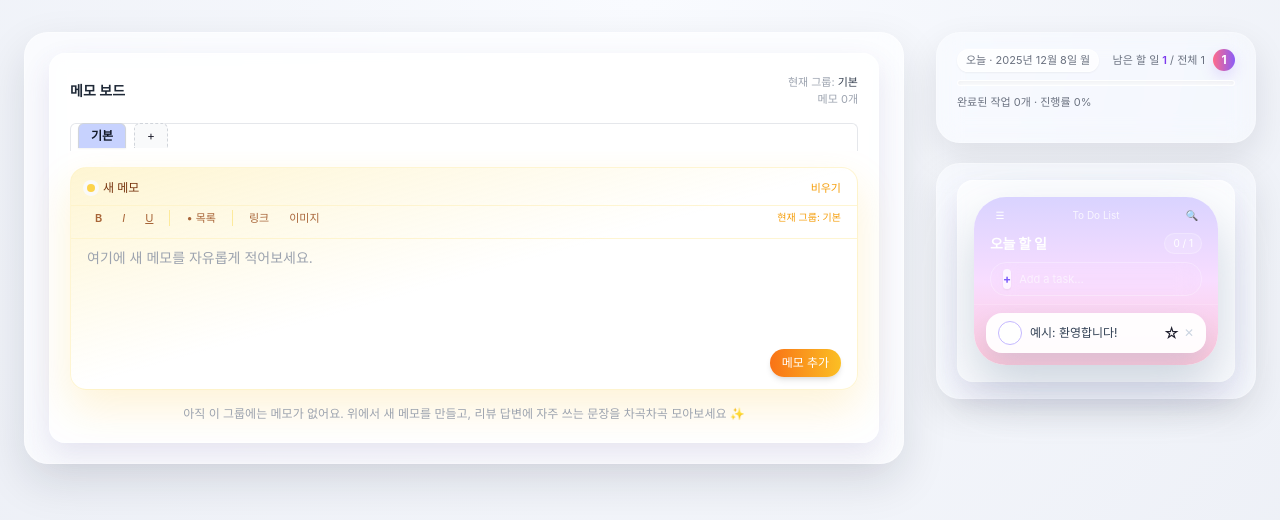
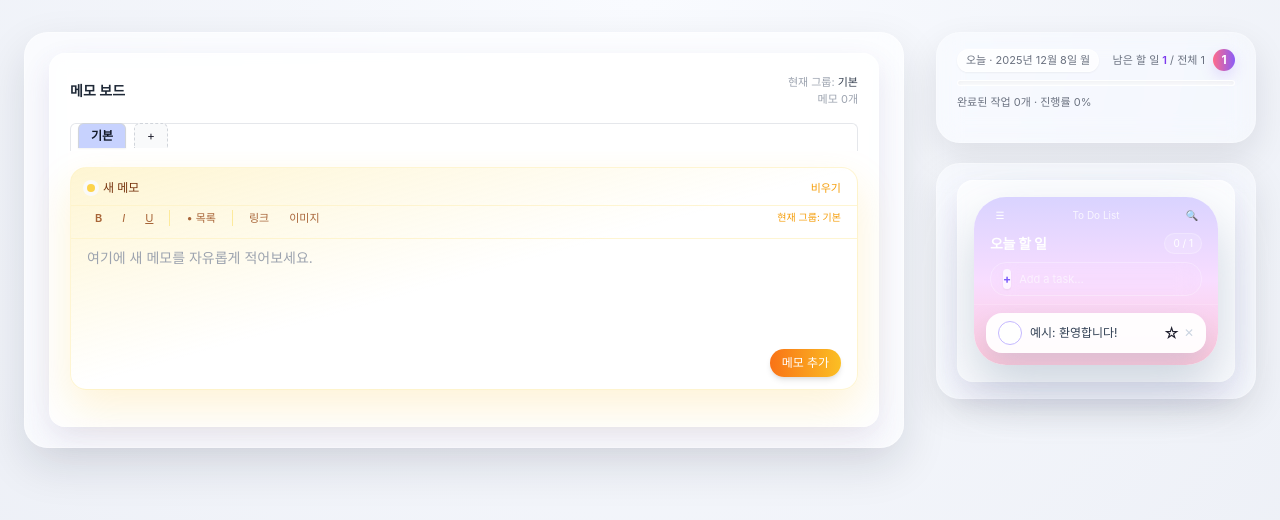
Before and after one commit to wskimkj/memo, a React (Vite) app: page / in a window 1280 px wide. Shown: the top 520 px of the page. Built offline with nearby package versions, Linux system fonts and the light colour scheme.

Commit message:
Update MemoBoard.jsx

```diff
--- a/src/components/MemoBoard.jsx
+++ b/src/components/MemoBoard.jsx
@@ -605,8 +605,7 @@ export default function MemoBoard({
       <div className="flex-1 flex flex-col">
         {currentMemos.length === 0 ? (
           <div className="flex-1 flex items-center justify-center text-xs text-gray-400 text-center px-4">
-            아직 이 그룹에는 메모가 없어요. 위에서 새 메모를 만들고,
-            리뷰 답변에 자주 쓰는 문장을 차곡차곡 모아보세요 ✨
+
           </div>
         ) : (
           <div className="grid grid-cols-1 sm:grid-cols-2 lg:grid-cols-3 gap-3 mb-3">
```
